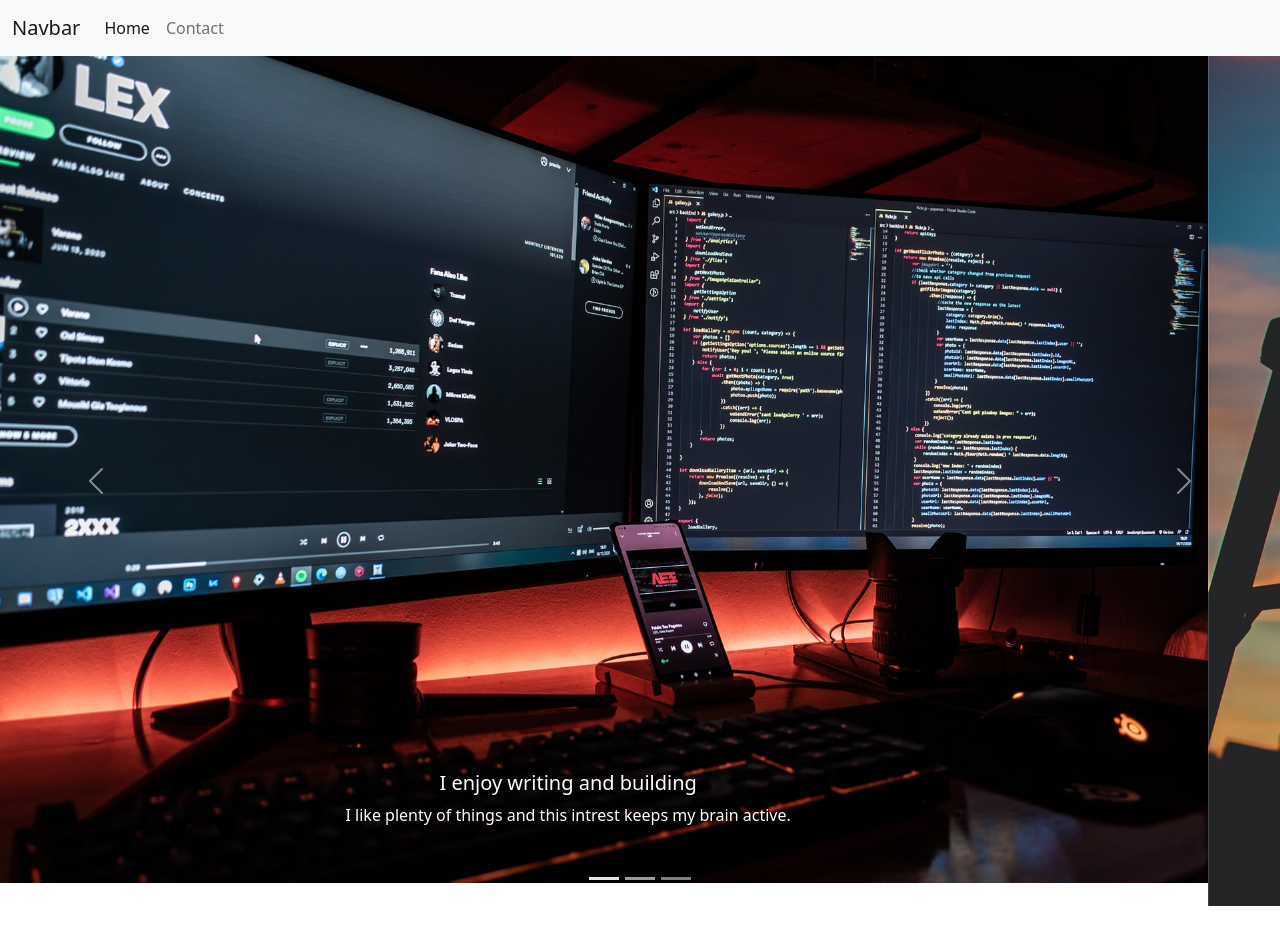
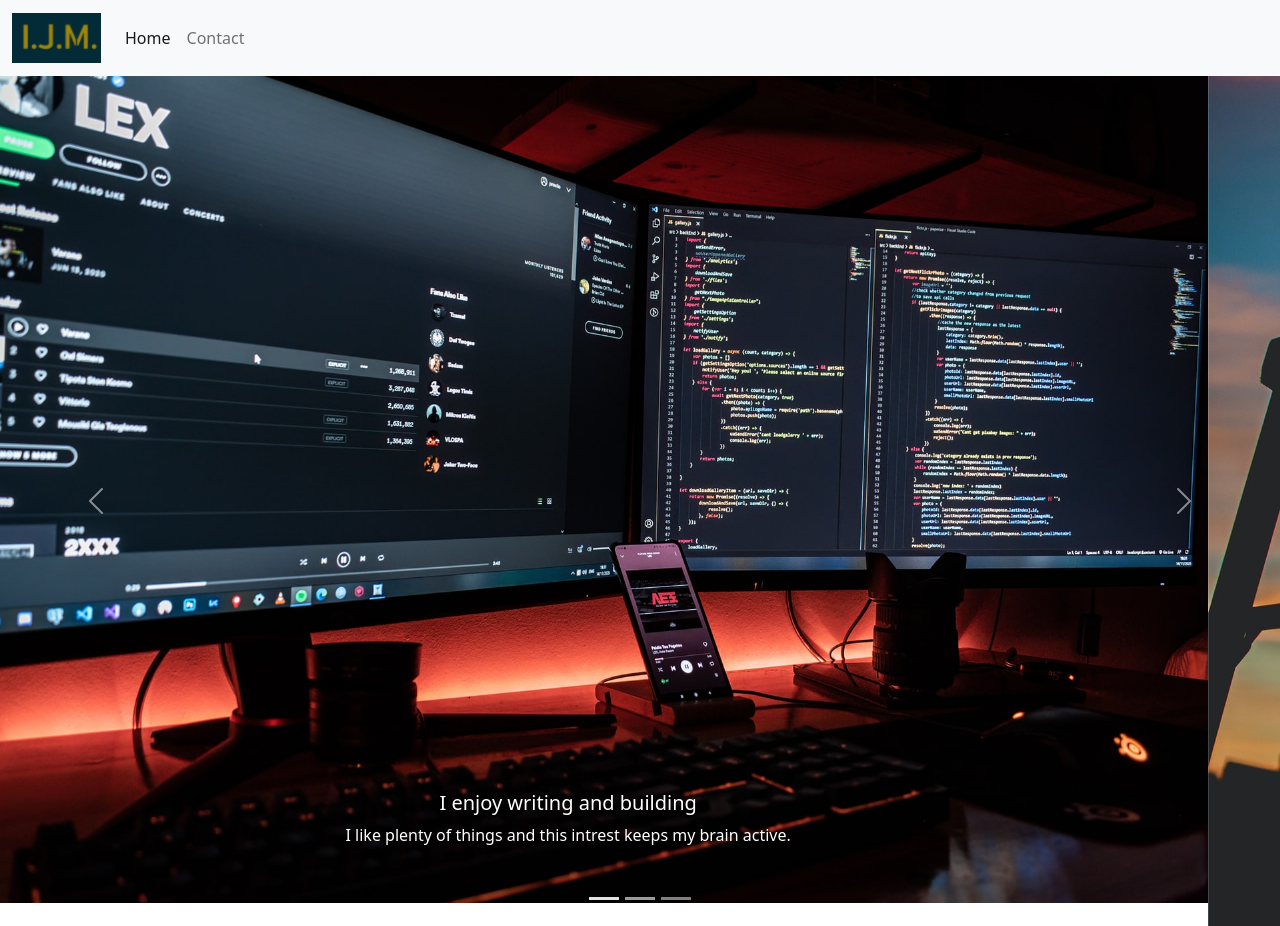
Before and after one commit to MoraIJ/moraijMFFP.github.io, a plain HTML site: page index.html in a window 1280 px wide. Drawn offline with nearby package versions, Linux system fonts and the light colour scheme.

Commit message:
added logo

```diff
--- a/index.html
+++ b/index.html
@@ -18,7 +18,7 @@
     <!--NavBar-->
     <nav class="navbar navbar-expand-lg navbar-light bg-light">
         <div class="container-fluid">
-          <a class="navbar-brand" href="#">Navbar</a>
+          <a class="navbar-brand" href="#"><img class="myInitials" src="/img/AdobeEdit.png"></a>
           <button class="navbar-toggler" type="button" data-bs-toggle="collapse" data-bs-target="#navbarSupportedContent" aria-controls="navbarSupportedContent" aria-expanded="false" aria-label="Toggle navigation">
             <span class="navbar-toggler-icon"></span>
           </button>
```
Also changed, not shown: contact.html (+4 -0 lines), img/AdobeEdit.png (added).
